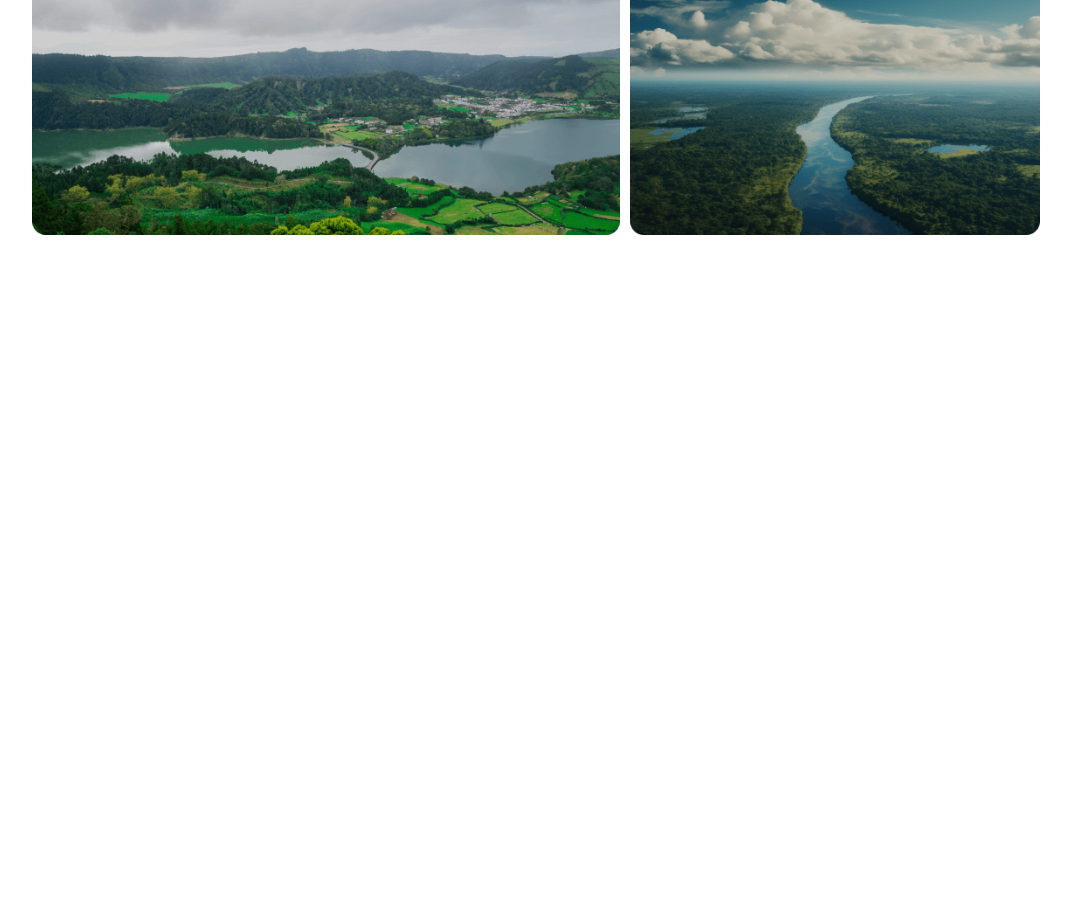
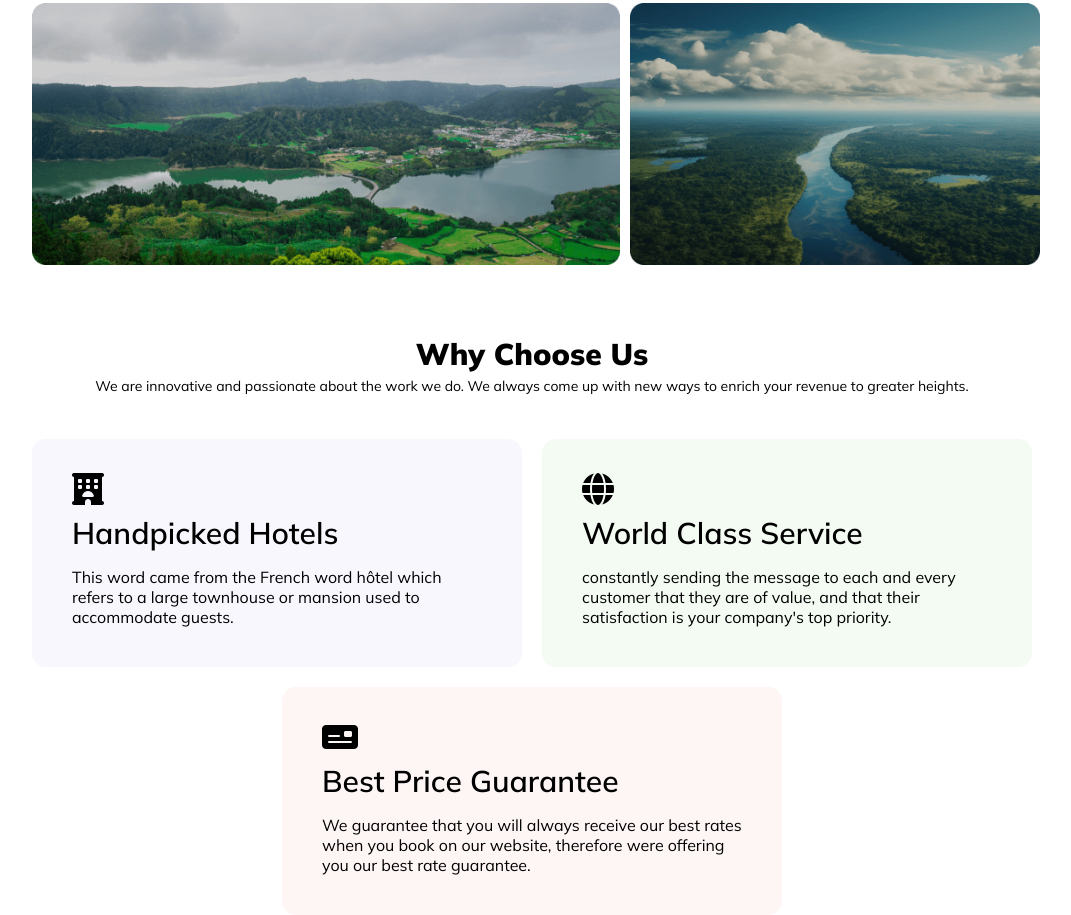
Before and after one commit to regone7/dream-flying-travel, a plain HTML site: page index.html in a window 1280 px wide. Shown: the part 1683-2598 px from the top of the page, without its empty margins (108-1179 px from the left). Before the commit the page ends 1988 px from the top, so only its background shows below. Drawn offline with Linux system fonts and the light colour scheme.

Commit message:
some change

```diff
--- a/css/style.css
+++ b/css/style.css
@@ -166,6 +166,7 @@ body {
     font-style: normal;
     font-weight: 400;
     line-height: 26px;
+    margin-bottom: 30px;
 }
 
 
@@ -209,6 +210,64 @@ body {
     width: 41%;
     height: 262px;
 }
+
+/* choose css */
+.choose-head{
+    width: 1000px;
+    margin: 0px auto;
+}
+
+.cs-h{
+    text-align: center;
+    font-size: 30px;
+    font-weight: 800;
+    line-height: normal;
+}
+.cs-p{
+    text-align: center;
+    font-size: 14px;
+    font-style: normal;
+    font-weight: 400;
+    line-height: 26px;
+    margin-bottom: 20px;
+}
+.choose-dv1{
+    display: flex;
+    align-items: center;
+    gap: 20px;
+}
+.choose-dv1-1{
+    border-radius: 14px;
+    background: rgba(109, 98, 210, 0.05);
+    margin-top: 20px;
+    padding: 40px;
+    width: 49%;
+}
+.choose-dv1-2{
+    border-radius: 14px;
+    background: rgba(37, 180, 34, 0.05);
+    margin-top: 20px;
+    padding: 40px;
+    width: 49%;
+}
+.choose-dv2{
+
+    margin: 0 auto;
+    width: 50%;
+    border-radius: 14px;
+    background: rgba(233, 68, 68, 0.05);
+    margin-top: 20px;
+    padding: 40px;
+
+}
+.h-ch{
+    font-size: 30px;
+    font-weight: 600;
+    line-height: normal;
+    margin: 15px 0px;
+}
+
+/* choose css end */
 
 
 
@@ -268,7 +327,6 @@ body {
     }
 
 
-
 }
 
 
@@ -278,7 +336,7 @@ body {
 @media screen and (max-width:600px){
     .desti-head {
         width: 500px;
-        margin: 270px auto;
+        margin-top: 270px;
     }
     .des1{
         flex-direction: column;
@@ -308,3 +366,17 @@ body {
     }
 
 }
+
+/* choose mobile */
+
+@media screen and (max-width:600px){
+    .choose-dv1{
+        flex-direction: column;
+    }
+    .choose-head{
+        width: 100%;
+    }
+    .choose-dv1-1, .choose-dv1-2, .choose-dv2{
+        width: 80%;
+    }
+}
--- a/index.html
+++ b/index.html
@@ -87,15 +87,43 @@
                     <img class="des2-2" src="./images/img4.png" alt="">
                     <img class="des2-3" src="./images/img5.png" alt="">
                 </div>
-            <div class="des3">
+                <div class="des3">
 
-                <img class="des3-1" src="./images/img6.png" alt="">
-                <img class="des3-2" src="./images/img7.png" alt="">
+                    <img class="des3-1" src="./images/img6.png" alt="">
+                    <img class="des3-2" src="./images/img7.png" alt="">
 
+                </div>
+        </section>
+    </header>
+    <main>
+        <!-- Why Choose Us section -->
+        <section class="choose-head">
+            <h1 class="cs-h">Why Choose Us</h1>
+            <p class="cs-p">We are innovative and passionate about the work we do. We always come up with new ways to
+                enrich your revenue to greater heights.</p>
+            <div class="choose-dv1">
+                <div class="choose-dv1-1">
+                    <i  class="fa-solid fa-hotel fa-2xl"></i>
+                    <h2 class="h-ch">Handpicked Hotels</h2>
+                    <p>This word came from the French word hôtel which refers to a large townhouse or mansion used to
+                        accommodate guests.</p>
+                </div>
+                <div class="choose-dv1-2">
+                    <i  class="fa-solid fa-globe fa-2xl"></i>
+                    <h2 class="h-ch">World Class Service</h2>
+                    <p>constantly sending the message to each and every customer that they are of value, and that their
+                        satisfaction is your company's top priority.</p>
+                </div>
+            </div>
+            <div class="choose-dv2">
+                <i  class="fa-solid fa-money-check fa-2xl"></i>
+                <h2 class="h-ch">Best Price Guarantee</h2>
+                <p>We guarantee that you will always receive our best rates when you book on our website, therefore were
+                    offering you our best rate guarantee.</p>
             </div>
         </section>
-    </header>
-    <main></main>
+
+    </main>
     <footer></footer>
 
 </body>
```
